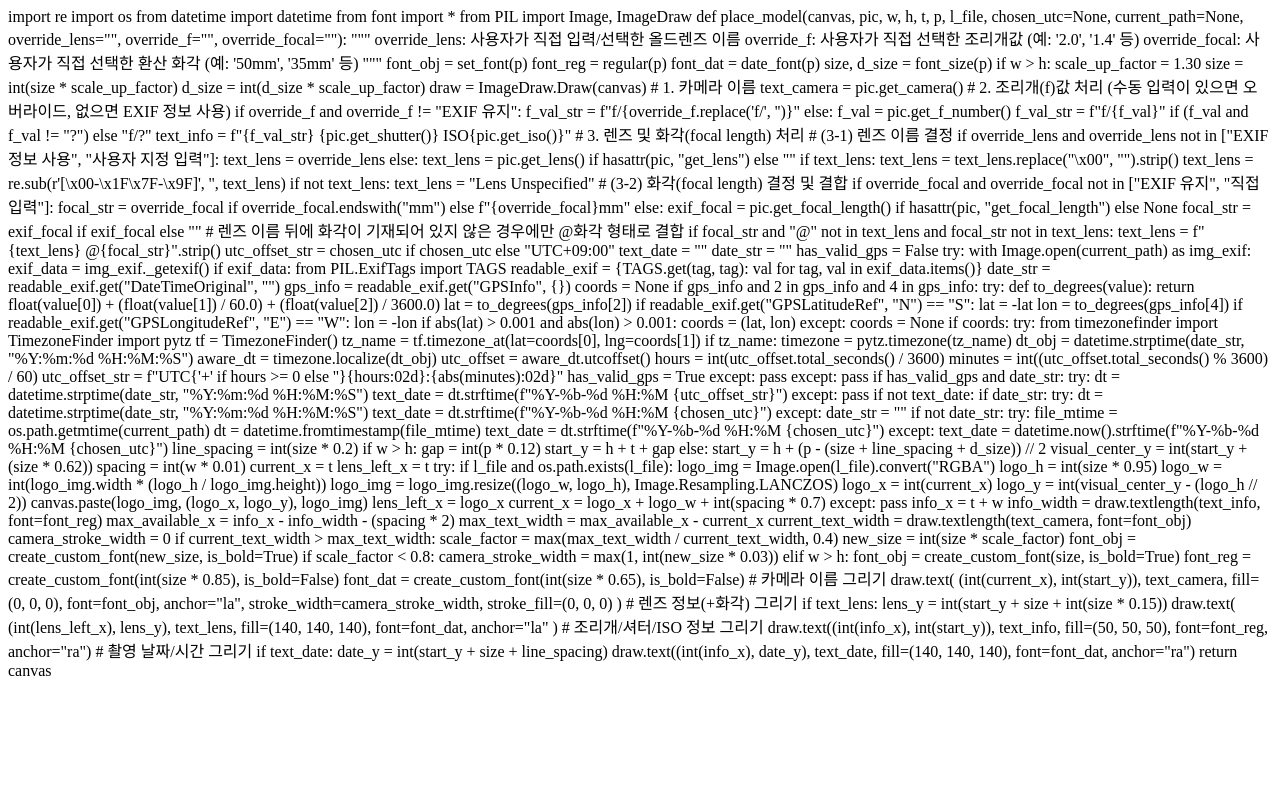
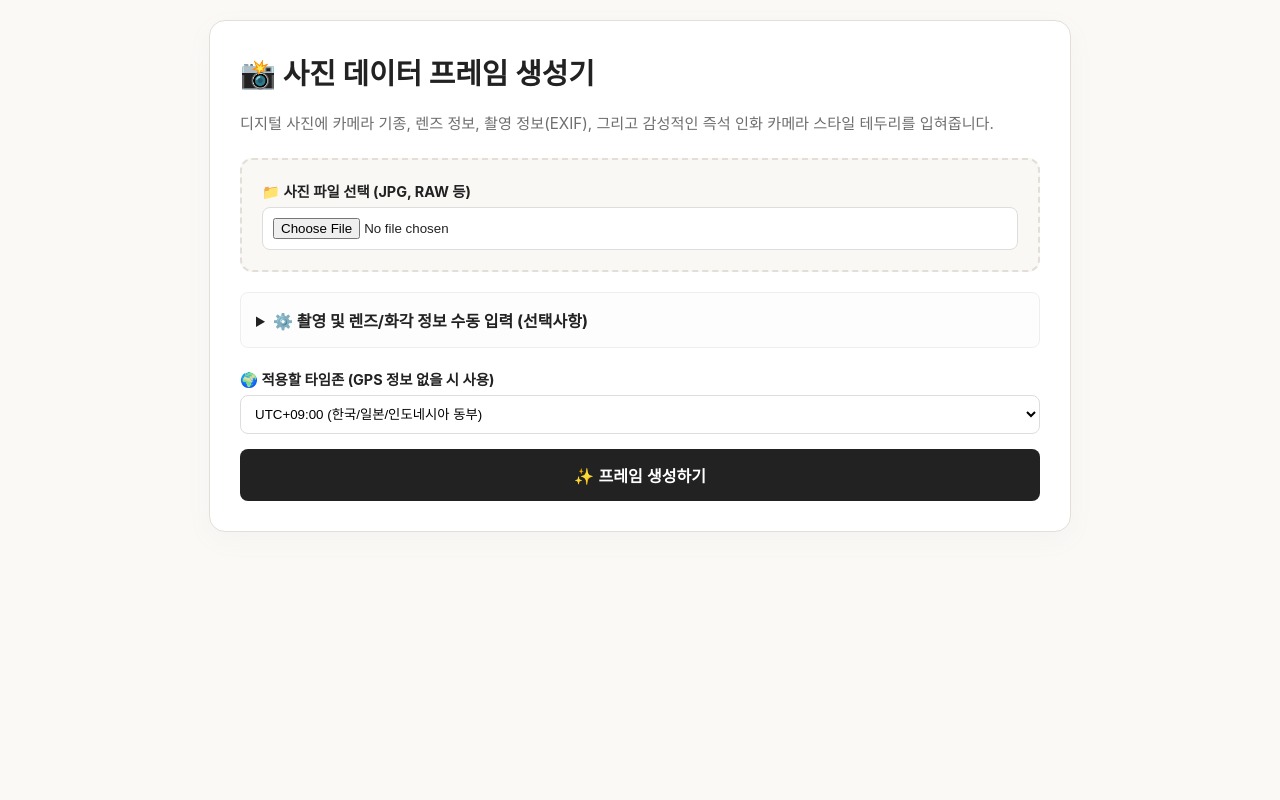
Before and after one commit to litmusbear/photo_frame, a Flask app: page / in a window 1280 px wide. Run offline with Flask 3, Linux system fonts and the light colour scheme.

Commit message:
Update index.html

```diff
--- a/templates/index.html
+++ b/templates/index.html
@@ -1,211 +1,242 @@
-import re
-import os
-from datetime import datetime
-from font import *
-from PIL import Image, ImageDraw
+<!DOCTYPE html>
+<html lang="ko">
+<head>
+    <meta charset="UTF-8">
+    <meta name="viewport" content="width=device-width, initial-scale=1.0">
+    <title>📸 사진 데이터 프레임 생성기</title>
+    <style>
+        body {
+            background-color: #FBF9F6;
+            color: #222222;
+            font-family: -apple-system, BlinkMacSystemFont, "Segoe UI", Roboto, sans-serif;
+            margin: 0;
+            padding: 20px;
+        }
+        .container {
+            max-width: 800px;
+            margin: 0 auto;
+            background: #ffffff;
+            padding: 30px;
+            border-radius: 16px;
+            box-shadow: 0px 8px 24px rgba(149, 157, 165, 0.06);
+            border: 1px solid #E2DFD9;
+        }
+        h1 { margin-top: 0; font-size: 1.8rem; }
+        .info-text { color: #6E6E6E; font-size: 0.95rem; margin-bottom: 25px; }
 
-def place_model(canvas, pic, w, h, t, p, l_file, chosen_utc=None, current_path=None,
-                override_lens="", override_f="", override_focal=""):
-    """
-    override_lens: 사용자가 직접 입력/선택한 올드렌즈 이름
-    override_f: 사용자가 직접 선택한 조리개값 (예: '2.0', '1.4' 등)
-    override_focal: 사용자가 직접 선택한 환산 화각 (예: '50mm', '35mm' 등)
-    """
-    font_obj = set_font(p)
-    font_reg = regular(p)
-    font_dat = date_font(p)
-    size, d_size = font_size(p)
+        .upload-card {
+            border: 2px dashed #E2DFD9;
+            padding: 20px;
+            border-radius: 12px;
+            background-color: #FAF8F5;
+            margin-bottom: 20px;
+        }
 
-    if w > h:
-        scale_up_factor = 1.30
-        size = int(size * scale_up_factor)
-        d_size = int(d_size * scale_up_factor)
+        .form-group { margin-bottom: 15px; }
+        label { display: block; font-weight: bold; margin-bottom: 6px; font-size: 0.9rem; }
+        select, input[type="text"], input[type="file"] {
+            width: 100%;
+            padding: 10px;
+            border: 1px solid #ddd;
+            border-radius: 8px;
+            box-sizing: border-box;
+            background-color: #fff;
+        }
 
-    draw = ImageDraw.Draw(canvas)
+        .grid-4 {
+            display: grid;
+            grid-template-columns: repeat(auto-fit, minmax(160px, 1fr));
+            gap: 12px;
+            margin-bottom: 15px;
+        }
 
-    # 1. 카메라 이름
-    text_camera = pic.get_camera()
+        button {
+            background-color: #222222;
+            color: #ffffff;
+            border: none;
+            padding: 14px;
+            width: 100%;
+            border-radius: 8px;
+            font-size: 1rem;
+            font-weight: bold;
+            cursor: pointer;
+            transition: background 0.2s;
+        }
+        button:hover { background-color: #444444; }
 
-    # 2. 조리개(f)값 처리 (수동 입력이 있으면 오버라이드, 없으면 EXIF 정보 사용)
-    if override_f and override_f != "EXIF 유지":
-        f_val_str = f"f/{override_f.replace('f/', '')}"
-    else:
-        f_val = pic.get_f_number()
-        f_val_str = f"f/{f_val}" if (f_val and f_val != "?") else "f/?"
+        .loading {
+            display: none;
+            text-align: center;
+            margin-top: 20px;
+            font-weight: bold;
+            color: #555;
+        }
 
-    text_info = f"{f_val_str}  {pic.get_shutter()}  ISO{pic.get_iso()}"
+        #result-section {
+            margin-top: 30px;
+            display: none;
+            text-align: center;
+            border-top: 1px solid #eee;
+            padding-top: 20px;
+        }
+        #result-img {
+            max-width: 100%;
+            border-radius: 8px;
+            box-shadow: 0 4px 15px rgba(0,0,0,0.1);
+        }
+    </style>
+</head>
+<body>
 
-    # 3. 렌즈 및 화각(focal length) 처리
-    # (3-1) 렌즈 이름 결정
-    if override_lens and override_lens not in ["EXIF 정보 사용", "사용자 지정 입력"]:
-        text_lens = override_lens
-    else:
-        text_lens = pic.get_lens() if hasattr(pic, "get_lens") else ""
+<div class="container">
+    <h1>📸 사진 데이터 프레임 생성기</h1>
+    <p class="info-text">디지털 사진에 카메라 기종, 렌즈 정보, 촬영 정보(EXIF), 그리고 감성적인 즉석 인화 카메라 스타일 테두리를 입혀줍니다.</p>
 
-    if text_lens:
-        text_lens = text_lens.replace("\x00", "").strip()
-        text_lens = re.sub(r'[\x00-\x1F\x7F-\x9F]', '', text_lens)
+    <form id="upload-form">
+        <div class="upload-card">
+            <label>📁 사진 파일 선택 (JPG, RAW 등)</label>
+            <input type="file" id="file-input" accept="image/*,.jpg,.jpeg,.png,.arw,.cr2,.cr3,.nef,.dng,.orf,.rw2" required>
+        </div>
 
-    if not text_lens:
-        text_lens = "Lens Unspecified"
+        <details style="margin-bottom: 20px; background: #fdfdfd; border: 1px solid #eee; border-radius: 8px; padding: 10px;">
+            <summary style="font-weight: bold; cursor: pointer; padding: 5px;">⚙️ 촬영 및 렌즈/화각 정보 수동 입력 (선택사항)</summary>
+            <div class="grid-4" style="margin-top: 15px;">
+                <div class="form-group">
+                    <label>🏷️ 브랜드</label>
+                    <select id="brand-select">
+                        {% for b in brands %}
+                        <option value="{{ b }}">{{ b }}</option>
+                        {% endfor %}
+                    </select>
+                </div>
+                <div class="form-group">
+                    <label>🎞️ 렌즈 선택</label>
+                    <select id="lens-select"></select>
+                    <input type="text" id="custom-lens" placeholder="예: Jupiter-8 50mm f/2.0" style="display:none; margin-top:5px;">
+                </div>
+                <div class="form-group">
+                    <label>📐 화각 선택</label>
+                    <select id="focal-select">
+                        {% for f in focal_lengths %}
+                        <option value="{{ f }}">{{ f }}</option>
+                        {% endfor %}
+                    </select>
+                    <input type="text" id="custom-focal" placeholder="예: 40mm" style="display:none; margin-top:5px;">
+                </div>
+                <div class="form-group">
+                    <label>🔘 조리개 (f/)</label>
+                    <select id="f-select">
+                        {% for fn in f_numbers %}
+                        <option value="{{ fn }}">{{ fn }}</option>
+                        {% endfor %}
+                    </select>
+                </div>
+            </div>
+        </details>
 
-    # (3-2) 화각(focal length) 결정 및 결합
-    if override_focal and override_focal not in ["EXIF 유지", "직접 입력"]:
-        focal_str = override_focal if override_focal.endswith("mm") else f"{override_focal}mm"
-    else:
-        exif_focal = pic.get_focal_length() if hasattr(pic, "get_focal_length") else None
-        focal_str = exif_focal if exif_focal else ""
+        <div class="form-group">
+            <label>🌍 적용할 타임존 (GPS 정보 없을 시 사용)</label>
+            <select id="tz-select">
+                {% for tz in timezones %}
+                <option value="{{ tz }}" {% if 'UTC+09:00' in tz %}selected{% endif %}>{{ tz }}</option>
+                {% endfor %}
+            </select>
+        </div>
 
-    # 렌즈 이름 뒤에 화각이 기재되어 있지 않은 경우에만 @화각 형태로 결합
-    if focal_str and "@" not in text_lens and focal_str not in text_lens:
-        text_lens = f"{text_lens} @{focal_str}".strip()
+        <button type="submit">✨ 프레임 생성하기</button>
+    </form>
 
-    utc_offset_str = chosen_utc if chosen_utc else "UTC+09:00"
-    text_date = ""
-    date_str = ""
-    has_valid_gps = False
+    <div class="loading" id="loading">⏳ 고화질 변환 중입니다... (RAW 변환 시 수 초가 걸릴 수 있습니다)</div>
 
-    try:
-        with Image.open(current_path) as img_exif:
-            exif_data = img_exif._getexif()
-        if exif_data:
-            from PIL.ExifTags import TAGS
-            readable_exif = {TAGS.get(tag, tag): val for tag, val in exif_data.items()}
-            date_str = readable_exif.get("DateTimeOriginal", "")
-            gps_info = readable_exif.get("GPSInfo", {})
-            coords = None
-            if gps_info and 2 in gps_info and 4 in gps_info:
-                try:
-                    def to_degrees(value):
-                        return float(value[0]) + (float(value[1]) / 60.0) + (float(value[2]) / 3600.0)
+    <div id="result-section">
+        <h3>🖼️ 생성 결과물</h3>
+        <img id="result-img" src="" alt="변환 이미지">
+    </div>
+</div>
 
-                    lat = to_degrees(gps_info[2])
-                    if readable_exif.get("GPSLatitudeRef", "N") == "S": lat = -lat
-                    lon = to_degrees(gps_info[4])
-                    if readable_exif.get("GPSLongitudeRef", "E") == "W": lon = -lon
-                    if abs(lat) > 0.001 and abs(lon) > 0.001:
-                        coords = (lat, lon)
-                except:
-                    coords = None
+<script>
+    const lensesByBrand = {{ lenses_by_brand | tojson }};
+    const brandSelect = document.getElementById('brand-select');
+    const lensSelect = document.getElementById('lens-select');
+    const customLens = document.getElementById('custom-lens');
+    const focalSelect = document.getElementById('focal-select');
+    const customFocal = document.getElementById('custom-focal');
 
-            if coords:
-                try:
-                    from timezonefinder import TimezoneFinder
-                    import pytz
-                    tf = TimezoneFinder()
-                    tz_name = tf.timezone_at(lat=coords[0], lng=coords[1])
-                    if tz_name:
-                        timezone = pytz.timezone(tz_name)
-                        dt_obj = datetime.strptime(date_str, "%Y:%m:%d %H:%M:%S")
-                        aware_dt = timezone.localize(dt_obj)
-                        utc_offset = aware_dt.utcoffset()
-                        hours = int(utc_offset.total_seconds() / 3600)
-                        minutes = int((utc_offset.total_seconds() % 3600) / 60)
-                        utc_offset_str = f"UTC{'+' if hours >= 0 else ''}{hours:02d}:{abs(minutes):02d}"
-                        has_valid_gps = True
-                except:
-                    pass
-    except:
-        pass
+    function updateLenses() {
+        const brand = brandSelect.value;
+        const lenses = lensesByBrand[brand] || ["EXIF 정보 사용"];
+        lensSelect.innerHTML = '';
+        lenses.forEach(l => {
+            const opt = document.createElement('option');
+            opt.value = l;
+            opt.textContent = l;
+            lensSelect.appendChild(opt);
+        });
+        customLens.style.display = (lensSelect.value === '사용자 지정 입력') ? 'block' : 'none';
+    }
 
-    if has_valid_gps and date_str:
-        try:
-            dt = datetime.strptime(date_str, "%Y:%m:%d %H:%M:%S")
-            text_date = dt.strftime(f"%Y-%b-%d %H:%M {utc_offset_str}")
-        except:
-            pass
+    brandSelect.addEventListener('change', updateLenses);
+    lensSelect.addEventListener('change', () => {
+        customLens.style.display = (lensSelect.value === '사용자 지정 입력') ? 'block' : 'none';
+    });
+    focalSelect.addEventListener('change', () => {
+        customFocal.style.display = (focalSelect.value === '직접 입력') ? 'block' : 'none';
+    });
 
-    if not text_date:
-        if date_str:
-            try:
-                dt = datetime.strptime(date_str, "%Y:%m:%d %H:%M:%S")
-                text_date = dt.strftime(f"%Y-%b-%d %H:%M {chosen_utc}")
-            except:
-                date_str = ""
-        if not date_str:
-            try:
-                file_mtime = os.path.getmtime(current_path)
-                dt = datetime.fromtimestamp(file_mtime)
-                text_date = dt.strftime(f"%Y-%b-%d %H:%M {chosen_utc}")
-            except:
-                text_date = datetime.now().strftime(f"%Y-%b-%d %H:%M {chosen_utc}")
+    updateLenses();
 
-    line_spacing = int(size * 0.2)
-    if w > h:
-        gap = int(p * 0.12)
-        start_y = h + t + gap
-    else:
-        start_y = h + (p - (size + line_spacing + d_size)) // 2
+    document.getElementById('upload-form').addEventListener('submit', async (e) => {
+        e.preventDefault();
+        const fileInput = document.getElementById('file-input');
+        if (!fileInput.files[0]) return;
 
-    visual_center_y = int(start_y + (size * 0.62))
+        const formData = new FormData();
+        formData.append('file', fileInput.files[0]);
 
-    spacing = int(w * 0.01)
-    current_x = t
-    lens_left_x = t
+        let lensVal = lensSelect.value === '사용자 지정 입력' ? customLens.value : (lensSelect.value !== 'EXIF 정보 사용' ? lensSelect.value : '');
+        let focalVal = focalSelect.value === '직접 입력' ? customFocal.value : (focalSelect.value !== 'EXIF 유지' ? focalSelect.value : '');
+        let fVal = document.getElementById('f-select').value !== 'EXIF 유지' ? document.getElementById('f-select').value : '';
 
-    try:
-        if l_file and os.path.exists(l_file):
-            logo_img = Image.open(l_file).convert("RGBA")
-            logo_h = int(size * 0.95)
-            logo_w = int(logo_img.width * (logo_h / logo_img.height))
-            logo_img = logo_img.resize((logo_w, logo_h), Image.Resampling.LANCZOS)
+        formData.append('override_lens', lensVal);
+        formData.append('override_focal', focalVal);
+        formData.append('override_f', fVal);
+        formData.append('chosen_utc', document.getElementById('tz-select').value);
 
-            logo_x = int(current_x)
-            logo_y = int(visual_center_y - (logo_h // 2))
-            canvas.paste(logo_img, (logo_x, logo_y), logo_img)
+        document.getElementById('loading').style.display = 'block';
+        document.getElementById('result-section').style.display = 'none';
 
-            lens_left_x = logo_x
-            current_x = logo_x + logo_w + int(spacing * 0.7)
-    except:
-        pass
+        try {
+            const res = await fetch('/process', { method: 'POST', body: formData });
+            if (!res.ok) {
+                const errData = await res.json();
+                throw new Error(errData.error || '변환 실패');
+            }
 
-    info_x = t + w
-    info_width = draw.textlength(text_info, font=font_reg)
-    max_available_x = info_x - info_width - (spacing * 2)
-    max_text_width = max_available_x - current_x
-    current_text_width = draw.textlength(text_camera, font=font_obj)
+            const blob = await res.blob();
+            const url = URL.createObjectURL(blob);
 
-    camera_stroke_width = 0
+            document.getElementById('result-img').src = url;
+            document.getElementById('result-section').style.display = 'block';
 
-    if current_text_width > max_text_width:
-        scale_factor = max(max_text_width / current_text_width, 0.4)
-        new_size = int(size * scale_factor)
-        font_obj = create_custom_font(new_size, is_bold=True)
-        if scale_factor < 0.8:
-            camera_stroke_width = max(1, int(new_size * 0.03))
-    elif w > h:
-        font_obj = create_custom_font(size, is_bold=True)
-        font_reg = create_custom_font(int(size * 0.85), is_bold=False)
-        font_dat = create_custom_font(int(size * 0.65), is_bold=False)
+            // 이미지 클릭 또는 자동 다운로드 안내
+            const a = document.createElement('a');
+            a.href = url;
+            const contentDisposition = res.headers.get('Content-Disposition');
+            let fileName = 'result.jpg';
+            if (contentDisposition && contentDisposition.includes('filename=')) {
+                fileName = contentDisposition.split('filename=')[1].replace(/"/g, '');
+            }
+            a.download = fileName;
+            document.body.appendChild(a);
+            a.click();
+            a.remove();
 
-    # 카메라 이름 그리기
-    draw.text(
-        (int(current_x), int(start_y)),
-        text_camera,
-        fill=(0, 0, 0),
-        font=font_obj,
-        anchor="la",
-        stroke_width=camera_stroke_width,
-        stroke_fill=(0, 0, 0)
-    )
-
-    # 렌즈 정보(+화각) 그리기
-    if text_lens:
-        lens_y = int(start_y + size + int(size * 0.15))
-        draw.text(
-            (int(lens_left_x), lens_y),
-            text_lens,
-            fill=(140, 140, 140),
-            font=font_dat,
-            anchor="la"
-        )
-
-    # 조리개/셔터/ISO 정보 그리기
-    draw.text((int(info_x), int(start_y)), text_info, fill=(50, 50, 50), font=font_reg, anchor="ra")
-
-    # 촬영 날짜/시간 그리기
-    if text_date:
-        date_y = int(start_y + size + line_spacing)
-        draw.text((int(info_x), date_y), text_date, fill=(140, 140, 140), font=font_dat, anchor="ra")
-
-    return canvas
+        } catch (err) {
+            alert(err.message);
+        } finally {
+            document.getElementById('loading').style.display = 'none';
+        }
+    });
+</script>
+</body>
+</html>
```
